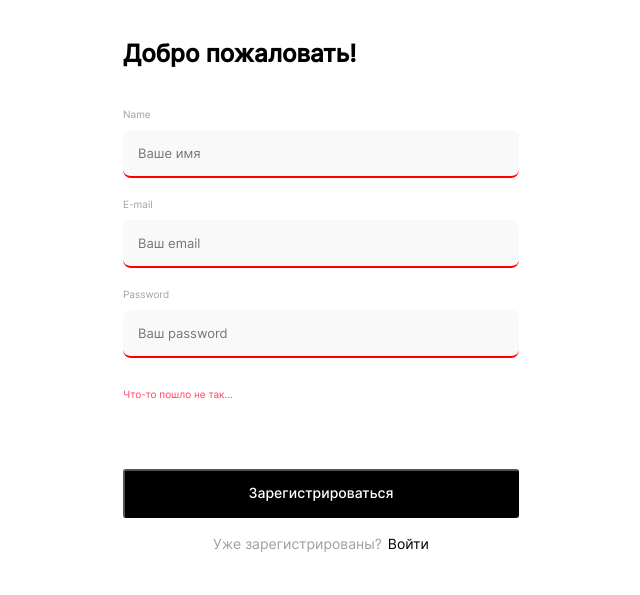
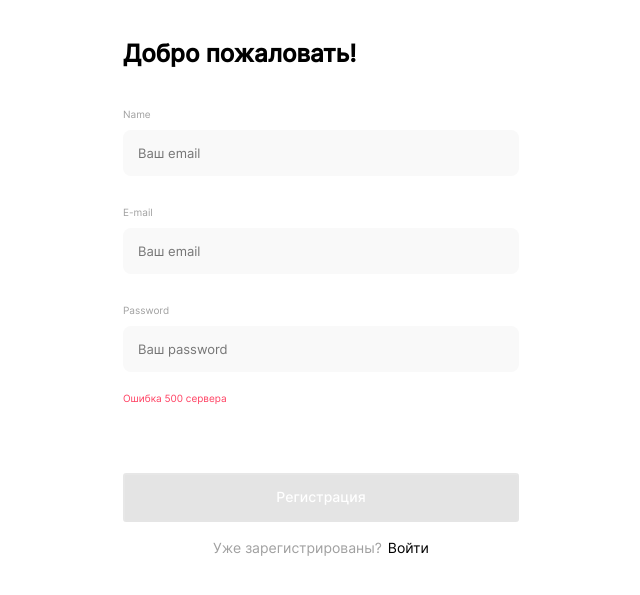
Before and after one commit to P1antain/movies-explorer-frontend, a React app: page /signup in a window 1280 px wide. Shown: the part 111-706 px from the top of the page, without its empty margins (319-959 px from the left). Built offline with nearby package versions, Linux system fonts and the light colour scheme.

Commit message:
add 1)yup 2) react-hook-form. Add validation Login.js and Register.js

```diff
--- a/package.json
+++ b/package.json
@@ -3,6 +3,8 @@
   "version": "0.1.0",
   "private": true,
   "dependencies": {
+    "@hookform/error-message": "^2.0.0",
+    "@hookform/resolvers": "^2.7.1",
     "@testing-library/jest-dom": "^5.14.1",
     "@testing-library/react": "^11.2.7",
     "@testing-library/user-event": "^12.8.3",
@@ -12,7 +14,8 @@
     "react-router-dom": "^5.2.0",
     "react-router-hash-link": "^2.4.3",
     "react-scripts": "4.0.3",
-    "web-vitals": "^1.1.2"
+    "web-vitals": "^1.1.2",
+    "yup": "^0.32.9"
   },
   "scripts": {
     "start": "react-scripts start",
--- a/src/components/App/App.js
+++ b/src/components/App/App.js
@@ -9,40 +9,56 @@ import Login from "../Login/Login";
 import Register from "../Register/Rigister";
 import NotFound from "../NotFound/NotFound";
 import Profile from "../Profile/Profile";
+import ProtectedRoute from "../ProtectedRoute/ProtectedRoute";
+import { CurrentUserContext } from "../../contexts/CurrentUserContext ";
 
 function App() {
+  const [loggedIn, setLoggedIn] = React.useState(false);
+  const [currentUser, setCurrentUser] = React.useState({});
+  function onRegister(){
+    console.log('hello from Register')
+  }
+  function onLogin(){
+    console.log('hello from Login')
+  }
   return (
     <div className="page">
+      <CurrentUserContext.Provider value={currentUser}>
         <Switch>
           <Route exact path="/">
             <Header ifLoginIn={false} />
             <Main />
             <Footer />
           </Route>
-        <Route path="/movies">
+          <ProtectedRoute path="/movies" loggedIn={loggedIn}>
             <Header ifLoginIn={true} />
             <Movies ifMovies={true} />
             <Footer />
-        </Route>
-        <Route path="/saved-movies">
+          </ProtectedRoute>
+          <ProtectedRoute path="/saved-movies">
             <Header ifLoginIn={true} />
             <Movies />
             <Footer />
-        </Route>
+          </ProtectedRoute>
+          <ProtectedRoute path="/profile">
+            <Header ifLoginIn={true} />
+            <Profile name="Vasya" />
+          </ProtectedRoute>
           <Route path="/signin">
-          <Login />
+            <Login
+                onLogin={onLogin}
+            />
           </Route>
           <Route path="/signup">
-          <Register />
-        </Route>
-        <Route path="/profile">
-          <Header ifLoginIn={true} />
-          <Profile name="Vasya" />
+            <Register
+                onRegister={onRegister}
+            />
           </Route>
           <Route path="*">
             <NotFound />
           </Route>
         </Switch>
+      </CurrentUserContext.Provider>
     </div>
   );
 }
--- a/src/components/AuthPage/Auth.css
+++ b/src/components/AuthPage/Auth.css
@@ -9,6 +9,10 @@
   text-align: initial;
   color: #a0a0a0;
   padding-bottom: 10px;
+  margin-top: 20px;
+}
+.auth__about:first-child{
+  margin-top: 0;
 }
 .auth__input {
   width: 100%;
@@ -21,17 +25,16 @@
   border-radius: 8px;
   box-sizing: border-box;
   padding: 15px;
-  margin-bottom: 20px;
 }
 .auth__input:last-child {
   margin-bottom: 0;
 }
-.auth__input:valid {
-  border-bottom: 2px solid green;
+/*.auth__input:valid {*/
+/*  border-bottom: 2px solid green;*/
+/*}*/
+/*.auth__input:invalid {*/
+/*  border-bottom: 2px solid red;*/
+/*}*/
+.auth__input:focus {
+  border: 1px solid #2be080;
 }
-.auth__input:invalid {
-  border-bottom: 2px solid red;
-}
-.auth__input:focus {
-  border: none;
-}
--- a/src/components/AuthPage/AuthPage.css
+++ b/src/components/AuthPage/AuthPage.css
@@ -30,8 +30,13 @@
   border-radius: 3px;
   padding: 13px 0 15px;
   margin-top: 69px;
+  opacity: 0.1;
+}
+.authPage__btn_disable{
+  opacity: 1;
 }
 .authPage__more {
+  text-align: center;
   margin: 0 auto;
   padding-top: 16px;
 }
--- a/src/components/AuthPage/AuthPage.js
+++ b/src/components/AuthPage/AuthPage.js
@@ -3,33 +3,19 @@ import "./AuthPage.css";
 import Logo from "../Logo/Logo";
 import { Link } from "react-router-dom";
 
-function AuthPage({
-  children,
-  title,
-  buttonText,
-  question,
-  linkFrom,
-  path,
-  ifLognin,
-}) {
+function AuthPage({ title, question, linkFrom, path, children }) {
   return (
     <div className="authPage">
       <div className="authPage__wrapper">
         <Logo />
         <h2 className="authPage__title">{title}</h2>
-        <form className="authPage__form">
         {children}
-          {ifLognin && (
-            <span className="authPage__error">Что-то пошло не так...</span>
-          )}
-          <button className="authPage__btn">{buttonText}</button>
         <div className="authPage__more">
           <span className="authPage__question">{question}</span>
           <Link className="authPage__link" to={path}>
             {linkFrom}
           </Link>
         </div>
-        </form>
       </div>
     </div>
   );
--- a/src/components/Login/Login.js
+++ b/src/components/Login/Login.js
@@ -1,8 +1,22 @@
 import React from "react";
+import { useForm } from "react-hook-form";
+import { yupResolver } from "@hookform/resolvers/yup";
 import AuthPage from "../AuthPage/AuthPage";
 import "../AuthPage/Auth.css";
+import {schemaLogin} from '../../utils/Constants'
 
-function Login() {
+function Login({onLogin}) {
+  const {
+    register,
+    handleSubmit,
+    formState: { errors, isValid },
+  } = useForm({
+    resolver: yupResolver(schemaLogin),
+    mode: "onChange",
+  });
+  const onSubmit = (data) => {
+    onLogin(data);
+  };
   return (
     <AuthPage
       title="Рады видеть!"
@@ -12,6 +26,7 @@ function Login() {
       path="/signup"
       ifLognin={false}
     >
+      <form className="authPage__form" onSubmit={handleSubmit(onSubmit)}>
         <label htmlFor="Email" className="auth__about">
           E-mail
         </label>
@@ -21,7 +36,10 @@ function Login() {
             placeholder="Ваш email"
             required
             id="Email"
+            {...register("email")}
         />
+        <span className="authPage__error">{errors.email?.message}</span>
+
         <label htmlFor="Password" className="auth__about">
           Password
         </label>
@@ -30,10 +48,21 @@ function Login() {
             className="auth__input"
             placeholder="Ваш password"
             required
-        id="Password"
+            {...register("password")}
         />
+        <span className="authPage__error">{errors.password?.message}</span>
+
+        <span className="authPage__error">
+          Что-то пошло не так...
+        </span>
+        <button className={`authPage__btn ${isValid? 'authPage__btn_disable' : ''}`} type="submit" disabled={!isValid}>
+          Войти
+        </button>
+        </form>
+
+
     </AuthPage>
-  );
+  )
 }
 
 export default Login;
--- /dev/null
+++ b/src/components/ProtectedRoute/ProtectedRoute.js
@@ -0,0 +1,14 @@
+import React from "react";
+import { Route, Redirect } from "react-router-dom";
+
+function ProtectedRoute({ component: Component, ...props }) {
+    return (
+        <Route>
+            {() =>
+                props.loggedIn ? <Component {...props} /> : <Redirect to="./signin" />
+            }
+        </Route>
+    );
+}
+
+export default ProtectedRoute;
--- a/src/components/Register/Rigister.js
+++ b/src/components/Register/Rigister.js
@@ -1,9 +1,25 @@
 import React from "react";
-// import { useForm } from "react-hook-form";
+import { useForm } from "react-hook-form";
+import { yupResolver } from "@hookform/resolvers/yup";
 import AuthPage from "../AuthPage/AuthPage";
 import "../AuthPage/Auth.css";
+import {schemaRegister} from '../../utils/Constants'
 
-function Register() {
+
+function Register({ onRegister }) {
+
+  const {
+    register,
+    handleSubmit,
+    formState: { errors, isValid },
+  } = useForm({
+    resolver: yupResolver(schemaRegister),
+    mode: "onChange",
+  });
+
+  const onSubmit = (data) => {
+    onRegister(data);
+  };
   return (
     <AuthPage
       title="Добро пожаловать!"
@@ -13,16 +29,19 @@ function Register() {
       path="/signin"
       ifLognin={true}
     >
+      <form className="authPage__form" onSubmit={handleSubmit(onSubmit)}>
         <label htmlFor="Name" className="auth__about">
           Name
         </label>
         <input
-        type="text"
+          type="name"
           className="auth__input"
-        placeholder="Ваше имя"
-        required
+          placeholder="Ваш email"
           id="Name"
+          {...register("name")}
         />
+        <span className="authPage__error">{errors.name?.message}</span>
+
         <label htmlFor="Email" className="auth__about">
           E-mail
         </label>
@@ -30,9 +49,11 @@ function Register() {
           type="email"
           className="auth__input"
           placeholder="Ваш email"
-        required
           id="Email"
+          autoComplete="off"
+          {...register("email")}
         />
+        <span className="authPage__error">{errors.email?.message}</span>
         <label htmlFor="Password" className="auth__about">
           Password
         </label>
@@ -40,9 +61,16 @@ function Register() {
           type="password"
           className="auth__input"
           placeholder="Ваш password"
-        required
           id="Password"
+          autoComplete="off"
+          {...register("password")}
         />
+        <span className="authPage__error">{errors.password?.message}</span>
+        <span className="authPage__error">Ошибка 500 сервера</span>
+        <button className={`authPage__btn ${isValid? 'authPage__btn_disable' : ''}`} type="submit" disabled={!isValid}>
+          Регистрация
+        </button>
+      </form>
     </AuthPage>
   );
 }
--- /dev/null
+++ b/src/contexts/CurrentUserContext .js
@@ -0,0 +1,3 @@
+import React from "react";
+
+export  const CurrentUserContext = React.createContext();
--- /dev/null
+++ b/src/utils/Constants.js
@@ -0,0 +1,11 @@
+import * as yup from "yup";
+
+export const schemaRegister = yup.object().shape({
+    name: yup.string().min(5).required(),
+    email: yup.string().email().required(),
+    password: yup.string().min(7).required(),
+});
+export const schemaLogin = yup.object().shape({
+    email: yup.string().email().required(),
+    password: yup.string().min(7).required(),
+});
```
Also changed, not shown: 1 other file. Lines whose indentation alone changed are shown as unchanged.
